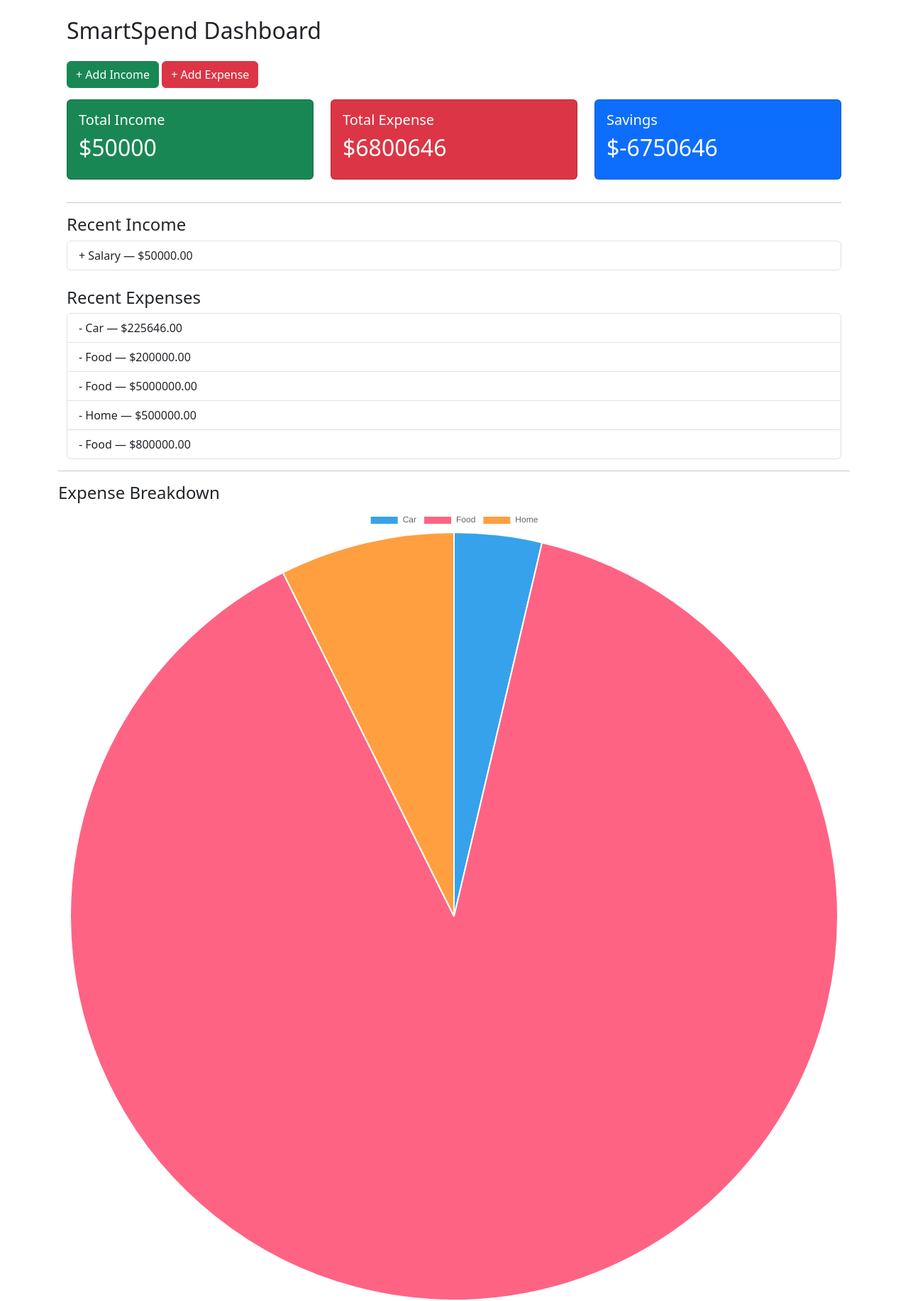
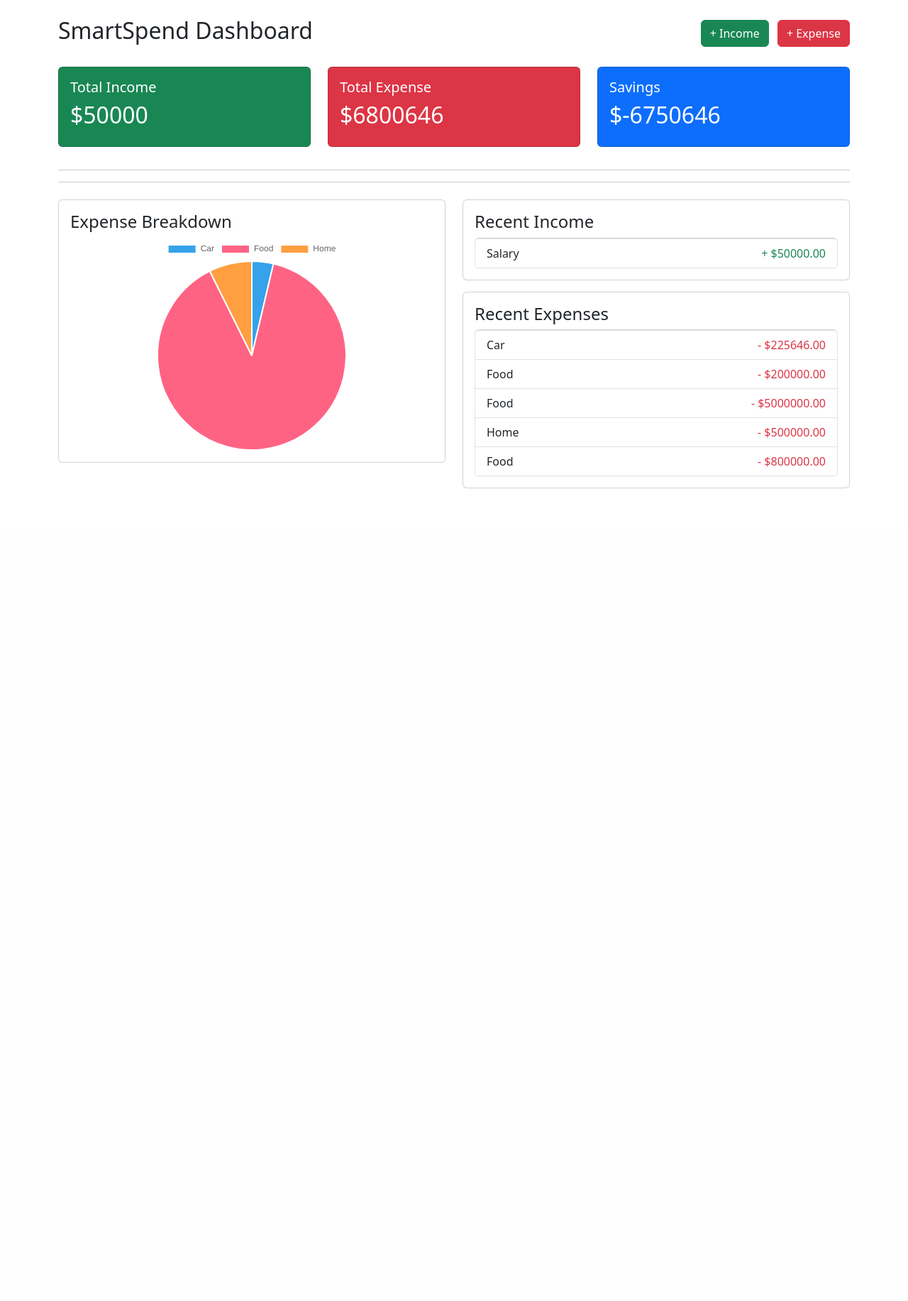
Before and after one commit to ducanh2306/income_tracker, a Django app: page / in a window 1280 px wide. Shown: the part 56-1889 px from the top of the page at 71% size. After the commit the page ends 744 px from the top, so only its background shows below. Run offline with Django 5.2, Linux system fonts and the light colour scheme; a user stored in the database is signed in; data comes from the database, SQL or seed files in the repository; both versions use the stored data as it was after the commit.

Commit message:
Changed + added some functions

```diff
--- a/templates/add_income.html
+++ b/templates/add_income.html
@@ -10,7 +10,9 @@
 
 {{ form.as_p }}
 
-<button class="btn btn-success">Save</button>
+<button type="submit" class="btn btn-success w-100 py-2 fw-bold">
+💾 Save Income
+</button>
 
 </form>
 
--- a/templates/base.html
+++ b/templates/base.html
@@ -17,6 +17,7 @@
                 {% csrf_token %}
                 <button class="btn btn-danger">Logout</button>
             </form>
+
     <script src="https://cdn.jsdelivr.net/npm/chart.js"></script>
             {% else %}
 
--- a/templates/dashboard.html
+++ b/templates/dashboard.html
@@ -2,13 +2,24 @@
 
 {% block content %}
 
-<div class="container mt-4">
+<div class="d-flex justify-content-between align-items-center mb-4">
 
-<h2 class="mb-4">SmartSpend Dashboard</h2>
+<h2>SmartSpend Dashboard</h2>
+{% if warning %}
+<div class="alert alert-danger mt-3 shadow-sm">
+    <strong>Alert:</strong> {{ warning }}
+</div>
+{% endif %}
+<div>
+<a href="{% url 'add_income' %}" class="btn btn-success me-2">
++ Income
+</a>
 
-<div class="mb-3">
-<a href="{% url 'add_income' %}" class="btn btn-success">+ Add Income</a>
-<a href="{% url 'add_expense' %}" class="btn btn-danger">+ Add Expense</a>
+<a href="{% url 'add_expense' %}" class="btn btn-danger">
++ Expense
+</a>
+</div>
+
 </div>
 
 <div class="row">
@@ -44,22 +55,49 @@
 
 <hr>
 
+<hr>
+
+<div class="row mt-4">
+
+<!-- LEFT: CHART -->
+<div class="col-md-6">
+<div class="card p-3 mb-3">
+
+<h4>Expense Breakdown</h4>
+
+<canvas id="expenseChart" style="max-height:300px;"></canvas>
+
+</div>
+</div>
+
+
+<!-- RIGHT: RECENT DATA -->
+<div class="col-md-6">
+
+<div class="card p-3 mb-3">
 <h4>Recent Income</h4>
-<ul class="list-group mb-4">
+
+<ul class="list-group">
 {% for income in recent_incomes %}
-<li class="list-group-item">
-+ {{ income.source }} — ${{ income.amount }}
+<li class="list-group-item d-flex justify-content-between">
+<span>{{ income.source }}</span>
+<span class="text-success">+ ${{ income.amount }}</span>
 </li>
 {% empty %}
 <li class="list-group-item">No income yet</li>
 {% endfor %}
 </ul>
 
+</div>
+
+<div class="card p-3">
 <h4>Recent Expenses</h4>
+
 <ul class="list-group">
 {% for expense in recent_expenses %}
-<li class="list-group-item">
-- {{ expense.category }} — ${{ expense.amount }}
+<li class="list-group-item d-flex justify-content-between">
+<span>{{ expense.category }}</span>
+<span class="text-danger">- ${{ expense.amount }}</span>
 </li>
 {% empty %}
 <li class="list-group-item">No expenses yet</li>
@@ -67,13 +105,12 @@
 </ul>
 
 </div>
-<hr>
 
-<h4>Expense Breakdown</h4>
+</div>
 
-<canvas id="expenseChart"></canvas>
+</div>
+
 <script>
-
 const ctx = document.getElementById('expenseChart');
 
 new Chart(ctx, {
@@ -81,11 +118,16 @@ new Chart(ctx, {
     data: {
         labels: {{ categories|safe }},
         datasets: [{
-            label: 'Expenses',
             data: {{ category_totals|safe }},
         }]
+    },
+    options: {
+        responsive: true,
+        maintainAspectRatio: false
     }
 });
-
 </script>
+{% for message in messages %}
+  <p style="color:red;">{{ message }}</p>
+{% endfor %}
 {% endblock %}
--- a/tracker/admin.py
+++ b/tracker/admin.py
@@ -18,7 +18,9 @@ class ExpenseAdmin(admin.ModelAdmin):
 
 @admin.register(Goal)
 class GoalAdmin(admin.ModelAdmin):
-    list_display = ('user','monthly_goal')
+    list_display = ('user', 'monthly_goal')
+    search_fields = ('user__username',)
+
 
 #admin.site.register(Income, IncomeAdmin)
 #admin.site.register(Income)
--- a/tracker/models.py
+++ b/tracker/models.py
@@ -33,3 +33,12 @@ class Goal(models.Model):
     deadline = models.DateField()
     def __str__(self):
         return f"{self.user.username} goal"
+
+class Budget(models.Model):
+    user = models.ForeignKey(User, on_delete=models.CASCADE)
+    amount = models.DecimalField(max_digits=10, decimal_places=2)
+    month = models.IntegerField()
+    year = models.IntegerField()
+
+    def __str__(self):
+        return f"{self.user.username} - {self.month}/{self.year}"
--- a/tracker/views.py
+++ b/tracker/views.py
@@ -2,12 +2,15 @@ from django.db.models import Sum
 
 # Create your views here.
 from django.shortcuts import render, redirect
-from .models import Income, Expense
+from .models import Income, Expense, Budget
 from .forms import IncomeForm, RegisterForm, ExpenseForm
 from django.contrib.auth.decorators import login_required
 from django.contrib.auth import login, authenticate, login
 from django.contrib import messages
-
+from datetime import timedelta
+from django.utils.timezone import now
+from django.db.models import Sum
+from datetime import datetime
 @login_required
 def dashboard(request):
 
@@ -16,6 +19,25 @@ def dashboard(request):
 
     total_income = incomes.aggregate(Sum('amount'))['amount__sum'] or 0
     total_expense = expenses.aggregate(Sum('amount'))['amount__sum'] or 0
+
+    today = now().date()
+
+    # Tổng tiền tiêu hôm nay
+    today_expense = expenses.filter(date=today).aggregate(Sum('amount'))['amount__sum'] or 0
+
+    # Lấy data 7 ngày gần nhất
+    last_7_days = expenses.filter(date__gte=today - timedelta(days=7))
+
+    avg_daily = 0
+
+    if last_7_days.exists():
+        avg_daily = (last_7_days.aggregate(Sum('amount'))['amount__sum'] or 0) / 7
+
+    # Tạo warning
+    warning = None
+
+    if avg_daily > 0 and today_expense > avg_daily * 2:
+        warning = "⚠ You are spending unusually high today!"
 
     savings = total_income - total_expense
 
@@ -37,7 +59,9 @@ def dashboard(request):
         "recent_incomes": recent_incomes,
         "recent_expenses": recent_expenses,
         "categories": categories,
-        "category_totals": category_totals
+        "category_totals": category_totals,
+        "warning": warning,
+
     }
 
     return render(request, "dashboard.html", context)
```
Also changed, not shown: templates/add_expense.html (+9 -4 lines), tracker/forms.py (+15 -2 lines), db.sqlite3.
